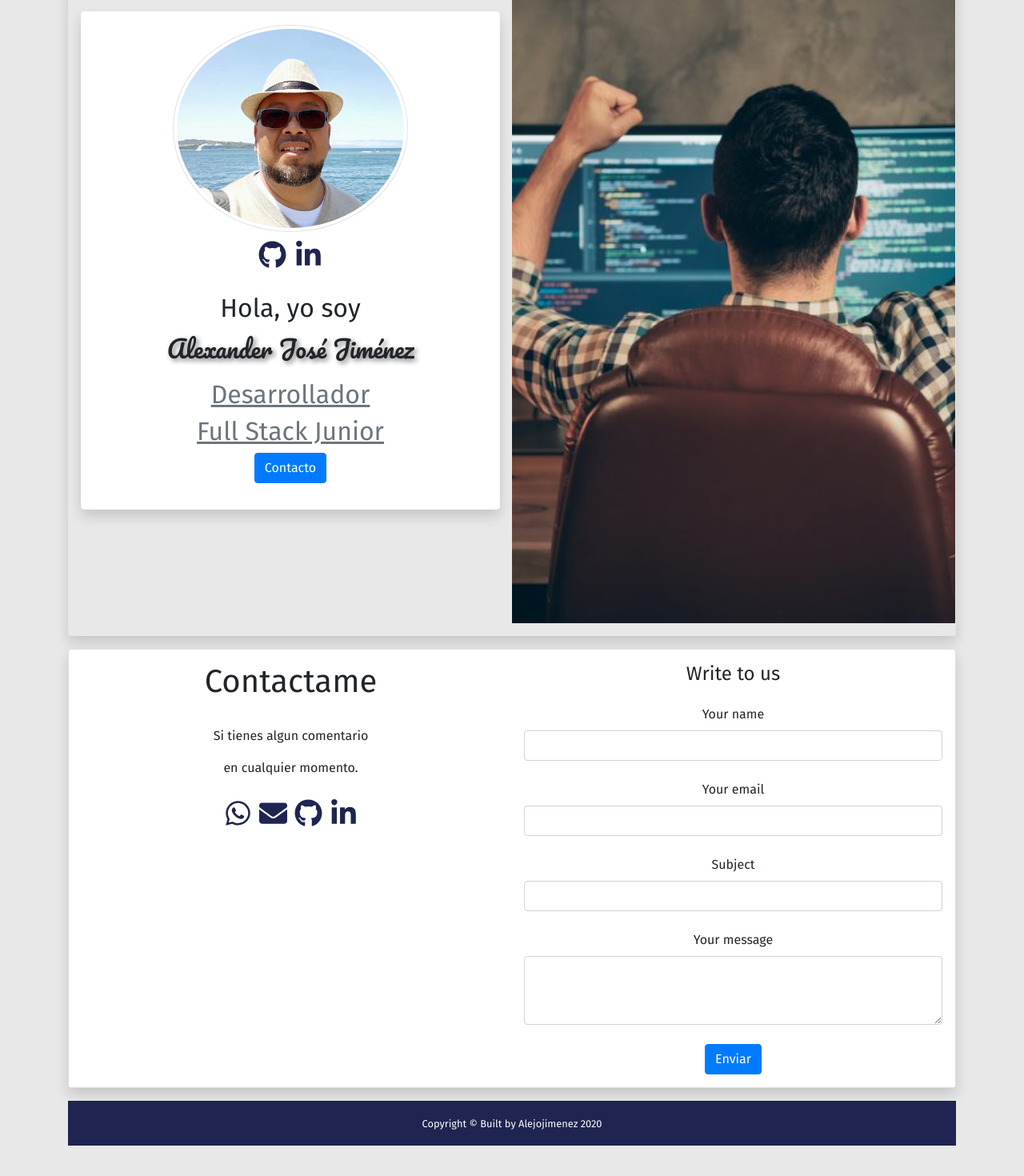
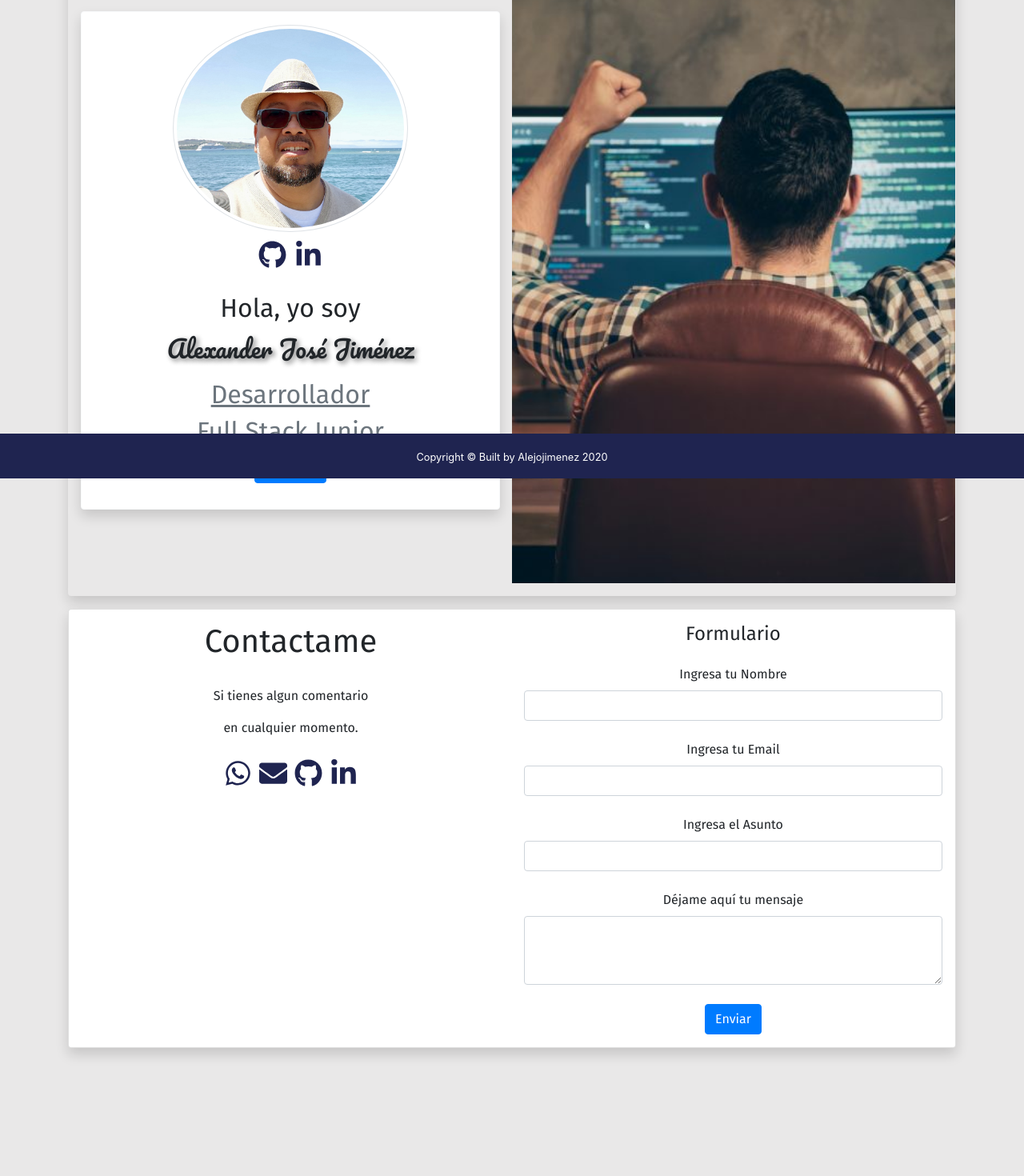
Before and after one commit to alejojimenez/Project-personal-portfolio, a React (Create React App) app: page /contacto in a window 1280 px wide. Shown: the part 202-1672 px from the top of the page at 80% size. Before the commit the page ends 1634 px from the top, so only its background shows below. Built offline with nearby package versions, Linux system fonts and the light colour scheme.

Commit message:
General Update - Portfolio

```diff
--- a/src/App.css
+++ b/src/App.css
@@ -49,15 +49,10 @@ nav.navbar {
 }
 
 img .image-card {
-  /* /* height: 100%;
-  width: 100%;
-  max-height: 170px;
-  style={{ width: '25rem' }} */
   object-fit: cover;
 }
 
 /* Carousell */
-
 .size-carousel {
   width: 100%;
   height: 40%;
@@ -69,7 +64,6 @@ img .image-card {
 }
 
 /* NavBarTop - Menu  */
-
 .nav a:hover {
   color: #522076 !important;
   border-bottom-color: rgba(255,255,255,0.4);
@@ -103,7 +97,6 @@ img .image-card {
 }
 
 /* Header Section  */
-
 .personal-brand-1 {
   font-family: 'Pacifico', cursive;
   font-size: 30px;
@@ -113,7 +106,6 @@ img .image-card {
 
 .icons-position {
   font-size: 35px;
-  /* color: #1f2450; */
   text-align: center;
 }
 
@@ -129,16 +121,22 @@ img .image-card {
     background-size: cover;
     height: 350px;
     margin-top: 0px;
+    padding: 0px;
   }
 
   .header-position {
-    margin-top: 70px;
+    margin-top: 60px;
   }
 
   .text-image-navbar {
     font-weight: 300;
     margin-top: 0%;
     text-align: center center;
+  }
+
+  .width-height-contact {
+    width: 100%;
+    height: 840px;
   }
 }
 
@@ -148,9 +146,13 @@ img .image-card {
     background-position: center center;
     background-repeat: no-repeat;
     background-size: cover;
-    height: 900px;
-    margin-top: 65px;
-    padding: 0px;
+    height: 860px;
+    margin-top: 55px;
+  }
+
+  .width-height-contact {
+    width: 100%;
+    height: 880px;
   }
 }
 
--- a/src/App.js
+++ b/src/App.js
@@ -1,9 +1,10 @@
 import React from 'react';
 import { BrowserRouter, Switch, Route } from 'react-router-dom';
-import { Container, Row, Col } from 'react-bootstrap';
+import { Container } from 'react-bootstrap';
 import './App.css';
 
 //secciones
+import NavBarTop from './components/NavBarTop';
 import Home from './views/Home';
 import AboutMe from './views/AboutMe';
 import Projects from './views/Projects';
@@ -13,27 +14,22 @@ import Footer from './views/Footer';
 
 const App = () => {
   return (
-    <Container className = "body-style">
+    <>
+      <Container className="body-style">
         <BrowserRouter>
-        <Row>
-          <Col>
+          <NavBarTop />
           <Home />
-          </Col>
-        </Row>
           <Switch>
-          <Route exact path = '/acerca-de-mi/' component = {AboutMe} />
-          <Route exact path = '/proyectos/' component = {Projects} />
-          <Route exact path = '/formacion/' component = {Skills} />
-          <Route exact path = '/contacto/' component = {Contact} />
+            <Route exact path='/acerca-de-mi/' component={AboutMe} />
+            <Route exact path='/proyectos/' component={Projects} />
+            <Route exact path='/formacion/' component={Skills} />
+            <Route exact path='/contacto/' component={Contact} />
             {/* <Route render = {NotFound} /> */}
           </Switch>
-        <Row>
-          <Col>
-            <Footer />
-          </Col>
-        </Row>
         </BrowserRouter>
       </Container>
+      <Footer />
+    </>
   );
 }
 
--- a/src/components/HeaderSection.jsx
+++ b/src/components/HeaderSection.jsx
@@ -19,14 +19,12 @@ const styles = {
 }
 
 const HeaderSection = (props) => {
-
     return (
         <div className = "color-background shadow p-3 mb-3 rounded">
             <Row>
                 <Col sm={6} className = "header-position">
                     <Card border="light" className="col-md-12 shadow p-3 mb-5">
                         <Row>
-
                             <Col sm={12}>
                                 <Image src={avatars} alt="Alejo Jimenez" style={styles.cardImage} roundedCircle thumbnail />
                             </Col>
--- a/src/components/NavBarTop.jsx
+++ b/src/components/NavBarTop.jsx
@@ -5,10 +5,8 @@ import { Navbar, Nav } from 'react-bootstrap';
 import '../App.css';
 
 // Secciones
-import HeaderSection from './HeaderSection';
 
 const NavBarTop = () => {
-
     return (
         <>
             <Navbar clasName = "navbar shadow-sm p-2 mb-1 " fixed="top" expand="lg">
@@ -24,12 +22,6 @@ const NavBarTop = () => {
                     </Nav>
                 </Navbar.Collapse>
             </Navbar>
-            <HeaderSection
-                regars = 'Hola, yo soy'
-                name = 'Alexander José Jiménez'
-                title1 = '  Desarrollador'
-                title2 = 'Full Stack Junior'
-            />
         </>
     )
 }
--- a/src/views/Contact.jsx
+++ b/src/views/Contact.jsx
@@ -1,51 +1,65 @@
-import React from 'react';
-import {Card, Row, Col, Button} from 'react-bootstrap';
-import {FaGithub, FaLinkedinIn, FaWhatsapp, FaEnvelope} from 'react-icons/fa';
+import React from "react";
+import { Card, Row, Col, Button } from "react-bootstrap";
+import { FaGithub, FaLinkedinIn, FaWhatsapp, FaEnvelope } from "react-icons/fa";
 
-import '../App.css';
+import "../App.css";
 
 const Contact = () => {
-
     return (
         <>
-                    <Card className="col-md-12 shadow p-3 mb-3 rounded">
+            <div className="width-height-contact">
+                <Card className="col-md-12 shadow p-3 mb-5 rounded">
                     <Row>
                         <Col md="6">
                             <h1>Contactame</h1>
                             <br />
                             <p>Si tienes algun comentario</p>
                             <p>en cualquier momento.</p>
-                                <div className = "icons-position col-12">
-                                    <FaWhatsapp /> {' '}
-                                    <FaEnvelope /> {' '}
-                                    <FaGithub /> {' '}
-                                    <FaLinkedinIn />
+                            <div className="icons-position col-12">
+                                <FaWhatsapp /> <FaEnvelope /> <FaGithub /> <FaLinkedinIn />
                             </div>
                         </Col>
                         <Col md="6">
                             <form>
-                                    <p className="h4 text-center mb-4">Write to us</p>
+                                <p className="h4 text-center mb-4">Formulario</p>
                                 <label htmlFor="defaultFormContactNameEx" className="grey-text">
-                                        Your name
+                                    Ingresa tu Nombre
                                 </label>
-                                    <input type="text" id="defaultFormContactNameEx" className="form-control" />
+                                <input
+                                    type="text"
+                                    id="defaultFormContactNameEx"
+                                    className="form-control"
+                                />
                                 <br />
                                 <label htmlFor="defaultFormContactEmailEx" className="grey-text">
-                                        Your email
+                                    Ingresa tu Email
                                 </label>
-                                    <input type="email" id="defaultFormContactEmailEx" className="form-control" />
+                                <input
+                                    type="email"
+                                    id="defaultFormContactEmailEx"
+                                    className="form-control"
+                                />
                                 <br />
                                 <label htmlFor="defaultFormContactSubjectEx" className="grey-text">
-                                        Subject
+                                    Ingresa el Asunto
                                 </label>
-                                    <input type="text" id="defaultFormContactSubjectEx" className="form-control" />
+                                <input
+                                    type="text"
+                                    id="defaultFormContactSubjectEx"
+                                    className="form-control"
+                                />
                                 <br />
                                 <label htmlFor="defaultFormContactMessageEx" className="grey-text">
-                                        Your message
+                                    Déjame aquí tu mensaje
                                 </label>
-                                    <textarea type="text" id="defaultFormContactMessageEx" className="form-control" rows="3" />
+                                <textarea
+                                    type="text"
+                                    id="defaultFormContactMessageEx"
+                                    className="form-control"
+                                    rows="3"
+                                />
                                 <div className="text-center mt-4">
-                                    <Button className = "btn-custom-color" type="submit">
+                                <Button className="btn-custom-color" type="submit">
                                     Enviar
                                     {/* <Icon far icon="paper-plane" className="ml-2" /> */}
                                 </Button>
@@ -54,9 +68,9 @@ const Contact = () => {
                         </Col>
                     </Row>
                 </Card>
-
+            </div>
         </>
-    )
-}
+    );
+};
 
 export default Contact;
--- a/src/views/Footer.jsx
+++ b/src/views/Footer.jsx
@@ -1,17 +1,17 @@
-import React from 'react';
-import { Container } from 'react-bootstrap';
-import '../App.css';
+import React from "react";
+import { Container } from "react-bootstrap";
+import "../App.css";
 
 function Footer() {
     return (
       <>
-        <footer className="sticky-footer py-3 text-white" >
+        <footer className="sticky-footer fixed-bottom py-3 text-white">
           <Container className="text-center">
             <small>Copyright &copy; Built by Alejojimenez 2020</small>
           </Container>
         </footer>
       </>
-    )
+    );
 }
 
 export default Footer;
--- a/src/views/Home.jsx
+++ b/src/views/Home.jsx
@@ -1,17 +1,19 @@
-import React from 'react';
-import NavBarTop from '../components/NavBarTop';
-// import ProjectsCarousel from '../components/ProjectsCarousel';
-import '../App.css';
+import React from "react";
+import HeaderSection from "../components/HeaderSection";
+
+import "../App.css";
 
 const Home = () => {
-
     return (
         <>
-            <NavBarTop />
-            {/* <ProjectsCarousel /> */}
+            <HeaderSection
+                regars="Hola, yo soy"
+                name="Alexander José Jiménez"
+                title1="  Desarrollador"
+                title2="Full Stack Junior"
+            />
         </>
-
-    )
-}
+    );
+    };
 
 export default Home;
--- a/src/views/Skills.jsx
+++ b/src/views/Skills.jsx
@@ -13,7 +13,7 @@ const Skills = () => {
                 <div className = "linea"></div>
                 <CardDeck>
                     <Card border="light" className="col-md-10 shadow p-3 mb-5">
-                        <Card.Img className = "image-card" variant="top" src="https://servicities.com/blog/wp-content/uploads/2016/05/7-problemas-de-gesti%C3%B3n-empresarial-en-PYMEs.jpg" />
+                        <Card.Img className = "image-card p-0" variant="top" src="https://servicities.com/blog/wp-content/uploads/2016/05/7-problemas-de-gesti%C3%B3n-empresarial-en-PYMEs.jpg" />
                         <Card.Body>
                             <Card.Title>Front - End</Card.Title>
                             <Card.Text>
@@ -26,7 +26,7 @@ const Skills = () => {
                         </Card.Body>
                     </Card>
                     <Card border="light" className="col-md-10 shadow p-3 mb-5">
-                        <Card.Img variant="top" src="https://www.inalde.edu.co/wp-content/uploads/2020/05/imagen-estrategia-empresarial-en-tiempo-de-vodi-19-blog-inalde-business-school.jpg" />
+                        <Card.Img className = "image-card p-0" variant="top" src="https://www.inalde.edu.co/wp-content/uploads/2020/05/imagen-estrategia-empresarial-en-tiempo-de-vodi-19-blog-inalde-business-school.jpg" />
                         <Card.Body>
                             <Card.Title>Back - End</Card.Title>
                             <Card.Text>
@@ -39,7 +39,7 @@ const Skills = () => {
                         </Card.Body>
                     </Card>
                     <Card border="light" className="col-md-10 shadow p-3 mb-5">
-                        <Card.Img variant="top" src="https://servicities.com/blog/wp-content/uploads/2016/05/7-problemas-de-gesti%C3%B3n-empresarial-en-PYMEs.jpg" />
+                        <Card.Img className = "image-card p-0" variant="top" src="https://servicities.com/blog/wp-content/uploads/2016/05/7-problemas-de-gesti%C3%B3n-empresarial-en-PYMEs.jpg" />
                         <Card.Body>
                             <Card.Title>Otros</Card.Title>
                             <Card.Text>
```
Also changed, not shown: src/views/AboutMe.jsx (+5 -5 lines). Lines whose indentation alone changed are shown as unchanged.
